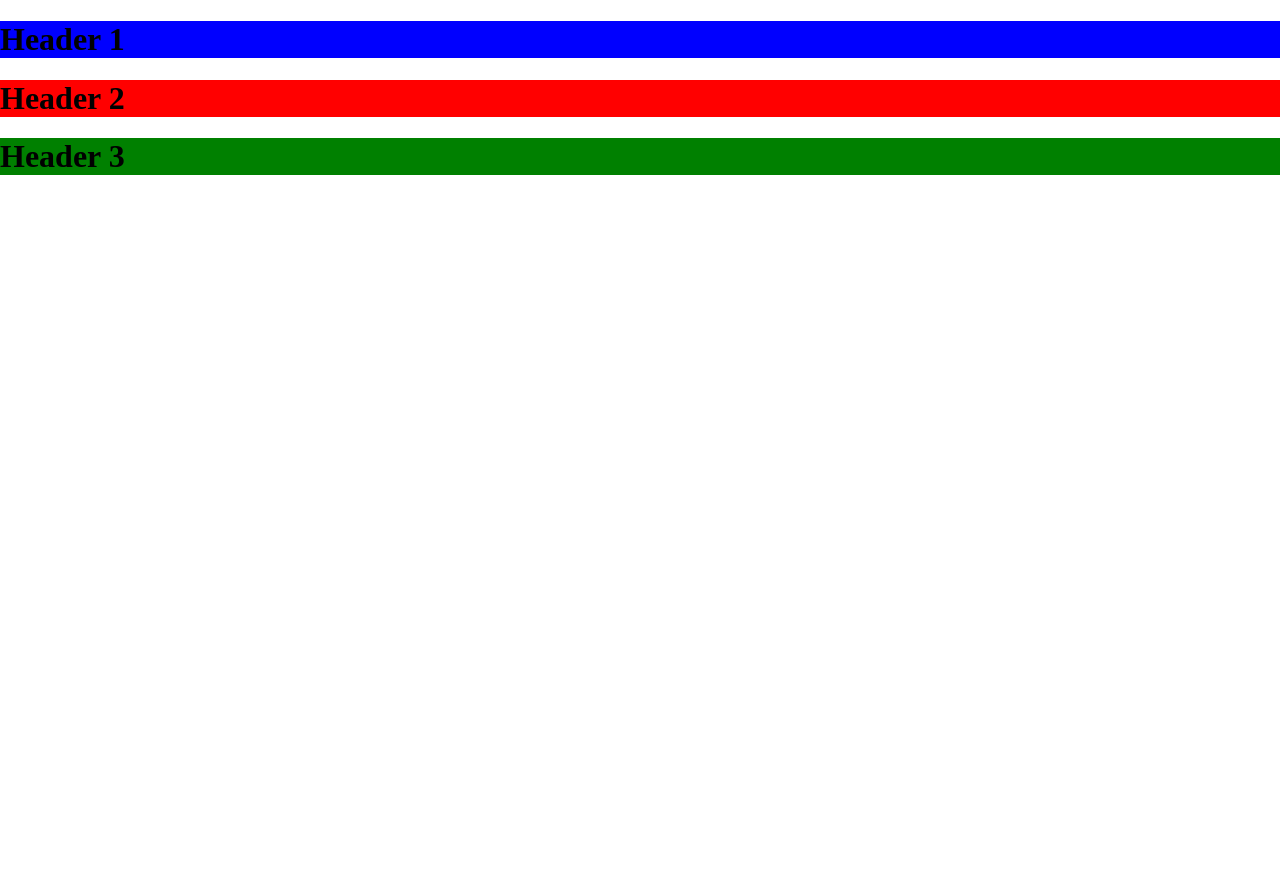
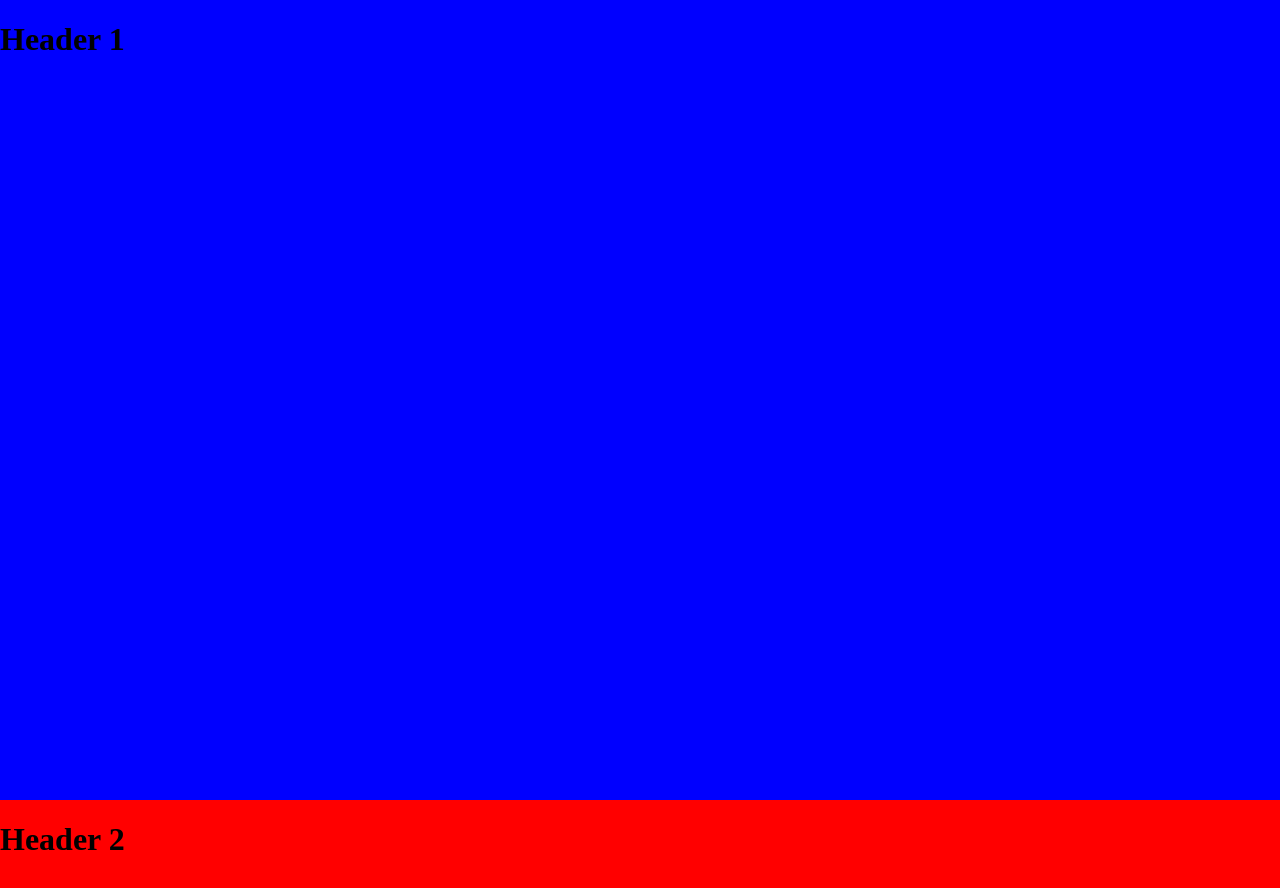
Before and after one commit to Enes033/WebMidterm, a plain HTML site: page main.html in a window 1280 px wide. Shown: the top 888 px of the page. Before the commit the page ends 800 px from the top, so only its background shows below. Drawn offline with Linux system fonts and the light colour scheme.

Commit message:
Flex fix

```diff
--- a/main.html
+++ b/main.html
@@ -9,8 +9,8 @@
 
 </head>
 <body>
-    <div class="blue"><h1>Header 1</h1></div>
-    <div class="red"><h1>Header 2</h1></div>
-    <div class="green"><h1>Header 3</h1></div>
+    <div class="blue container"><h1>Header 1</h1></div>
+    <div class="red container"><h1>Header 2</h1></div>
+    <div class="green container"><h1>Header 3</h1></div>
 </body>
 </html>
--- a/style.css
+++ b/style.css
@@ -1,5 +1,12 @@
 body{
    margin: 0px;
+   display: flex;
+   flex-direction: column;
+}
+
+div{
+    margin: 0px;
+    padding: 0px;;
 }
 
 .container{
```
